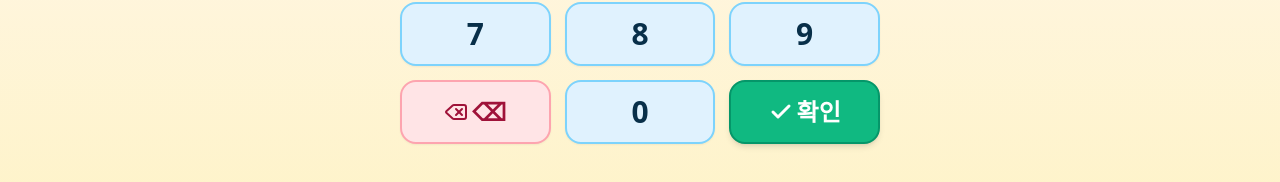
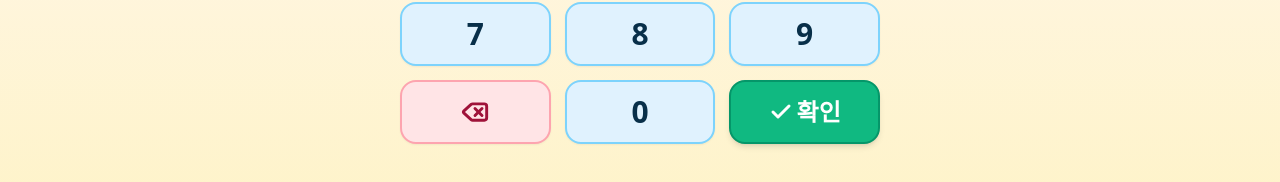
Before and after one commit to WBmaker2/multiplication-table, a React (Vite) app: page / in a window 1280 px wide. Shown: the part 642-824 px from the top of the page. Built offline with nearby package versions, Linux system fonts and the light colour scheme.

Commit message:
style: remove duplicate delete icon symbol in Keypad

```diff
--- a/src/components/Keypad.tsx
+++ b/src/components/Keypad.tsx
@@ -39,8 +39,7 @@ export const Keypad: React.FC<KeypadProps> = ({
           aria-label="지우기"
           className="h-14 sm:h-16 text-xl sm:text-2xl font-bold rounded-2xl bg-rose-100 hover:bg-rose-200 active:scale-95 text-rose-800 border-2 border-rose-300 shadow-sm hover:shadow-md transition-all flex items-center justify-center gap-1 touch-manipulation disabled:opacity-40 disabled:cursor-not-allowed disabled:transform-none"
         >
-          <Delete className="w-6 h-6" />
-          <span>⌫</span>
+          <Delete className="w-7 h-7" strokeWidth={2.5} />
         </button>
 
         {/* 0 button */}
```
